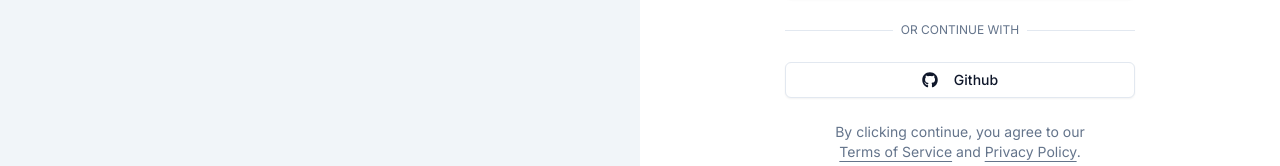
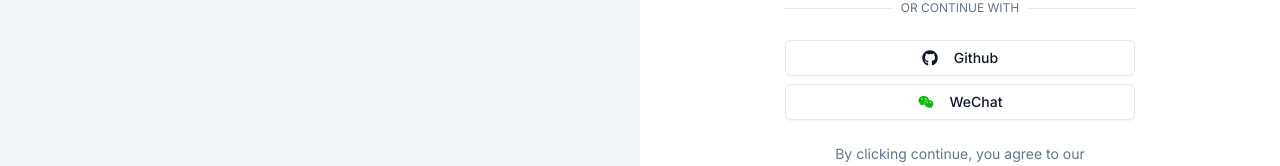
Before and after one commit to bennyworks/chenjianbin.tech, a Next.js app: page /register in a window 1280 px wide. Shown: the part 418-584 px from the top of the page. Built offline with nearby package versions, Linux system fonts and the light colour scheme; no server answers.

Commit message:
fix: 修改登录问题，并添加微信登录

```diff
--- a/components/icons.tsx
+++ b/components/icons.tsx
@@ -67,6 +67,17 @@ export const Icons = {
       ></path>
     </svg>
   ),
+  wechat: ({ ...props }: LucideProps) => (
+    <svg
+      className="svg-icon"
+      viewBox="0 0 1024 1024"
+      version="1.1"
+      xmlns="http://www.w3.org/2000/svg"
+      {...props}
+    >
+      <path d="M683.058 364.695c11 0 22 1.016 32.943 1.976C686.564 230.064 538.896 128 370.681 128c-188.104 0.66-342.237 127.793-342.237 289.226 0 93.068 51.379 169.827 136.725 229.256L130.72 748.43l119.796-59.368c42.918 8.395 77.37 16.79 119.742 16.79 11 0 21.46-0.48 31.914-1.442a259.168 259.168 0 0 1-10.455-71.358c0.485-148.002 128.744-268.297 291.403-268.297l-0.06-0.06z m-184.113-91.992c25.99 0 42.913 16.79 42.913 42.575 0 25.188-16.923 42.579-42.913 42.579-25.45 0-51.38-16.85-51.38-42.58 0-25.784 25.93-42.574 51.38-42.574z m-239.544 85.154c-25.384 0-51.374-16.85-51.374-42.58 0-25.784 25.99-42.574 51.374-42.574 25.45 0 42.918 16.79 42.918 42.575 0 25.188-16.924 42.579-42.918 42.579z m736.155 271.655c0-135.647-136.725-246.527-290.983-246.527-162.655 0-290.918 110.88-290.918 246.527 0 136.128 128.263 246.587 290.918 246.587 33.972 0 68.423-8.395 102.818-16.85l93.809 50.973-25.93-84.677c68.907-51.93 120.286-119.815 120.286-196.033z m-385.275-42.58c-16.923 0-34.452-16.79-34.452-34.179 0-16.79 17.529-34.18 34.452-34.18 25.99 0 42.918 16.85 42.918 34.18 0 17.39-16.928 34.18-42.918 34.18z m188.165 0c-16.984 0-33.972-16.79-33.972-34.179 0-16.79 16.927-34.18 33.972-34.18 25.93 0 42.913 16.85 42.913 34.18 0 17.39-16.983 34.18-42.913 34.18z" fill="#09BB07" />
+    </svg>
+  ),
   twitter: Twitter,
   check: Check,
 }
--- a/components/user-auth-form.tsx
+++ b/components/user-auth-form.tsx
@@ -29,6 +29,7 @@ export function UserAuthForm({ className, ...props }: UserAuthFormProps) {
   })
   const [isLoading, setIsLoading] = React.useState<boolean>(false)
   const [isGitHubLoading, setIsGitHubLoading] = React.useState<boolean>(false)
+  const [isWeChatLoading, setIsWeChatLoading] = React.useState<boolean>(false)
   const searchParams = useSearchParams()
 
   async function onSubmit(data: FormData) {
@@ -98,6 +99,7 @@ export function UserAuthForm({ className, ...props }: UserAuthFormProps) {
           </span>
         </div>
       </div>
+      <div className="grid gap-2">
         <button
           type="button"
           className={cn(buttonVariants({ variant: "outline" }))}
@@ -114,6 +116,24 @@ export function UserAuthForm({ className, ...props }: UserAuthFormProps) {
           )}{" "}
           Github
         </button>
+        <button
+          type="button"
+          className={cn(buttonVariants({ variant: "outline" }))}
+          onClick={() => {
+            setIsWeChatLoading(true)
+            signIn("wechat")
+          }}
+          disabled={isLoading || isWeChatLoading}
+        >
+          {isWeChatLoading ? (
+            <Icons.spinner className="mr-2 h-4 w-4 animate-spin" />
+          ) : (
+            <Icons.wechat className="mr-2 h-6 w-6" />
+          )}{" "}
+          WeChat
+        </button>
+      </div>
+
     </div>
   )
 }
--- a/env.mjs
+++ b/env.mjs
@@ -10,6 +10,8 @@ export const env = createEnv({
     GITHUB_CLIENT_ID: z.string().min(1),
     GITHUB_CLIENT_SECRET: z.string().min(1),
     GITHUB_ACCESS_TOKEN: z.string().min(1),
+    WECHAT_APP_ID: z.string().min(1),
+    WECHAT_APP_SECRET: z.string().min(1),
     DATABASE_URL: z.string().min(1),
     SMTP_FROM: z.string().min(1),
     POSTMARK_API_TOKEN: z.string().min(1),
@@ -28,6 +30,8 @@ export const env = createEnv({
     GITHUB_CLIENT_ID: process.env.GITHUB_CLIENT_ID,
     GITHUB_CLIENT_SECRET: process.env.GITHUB_CLIENT_SECRET,
     GITHUB_ACCESS_TOKEN: process.env.GITHUB_ACCESS_TOKEN,
+    WECHAT_APP_ID: process.env.WECHAT_APP_ID,
+    WECHAT_APP_SECRET: process.env.WECHAT_APP_SECRET,
     DATABASE_URL: process.env.DATABASE_URL,
     SMTP_FROM: process.env.SMTP_FROM,
     POSTMARK_API_TOKEN: process.env.POSTMARK_API_TOKEN,
--- a/lib/auth.ts
+++ b/lib/auth.ts
@@ -2,6 +2,7 @@ import { PrismaAdapter } from "@next-auth/prisma-adapter"
 import { NextAuthOptions } from "next-auth"
 import EmailProvider from "next-auth/providers/email"
 import GitHubProvider from "next-auth/providers/github"
+import WeChatProvider from "@auth/core/providers/wechat"
 //import { Client } from "postmark"
 
 import { env } from "@/env.mjs"
@@ -22,6 +23,11 @@ export const authOptions: NextAuthOptions = {
     signIn: "/login",
   },
   providers: [
+    WeChatProvider({
+      clientId: env.WECHAT_APP_ID,
+      clientSecret: env.WECHAT_APP_SECRET,
+      platformType: "WebsiteApp",
+    }),
     GitHubProvider({
       clientId: env.GITHUB_CLIENT_ID,
       clientSecret: env.GITHUB_CLIENT_SECRET,
```
Also changed, not shown: app/api/auth/[...nextauth]/route.ts (renamed from app/api/auth/[...nextauth]/_route.ts). Lines whose indentation alone changed are shown as unchanged.
